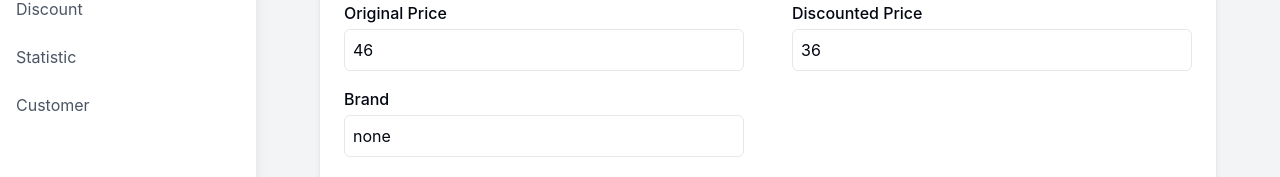
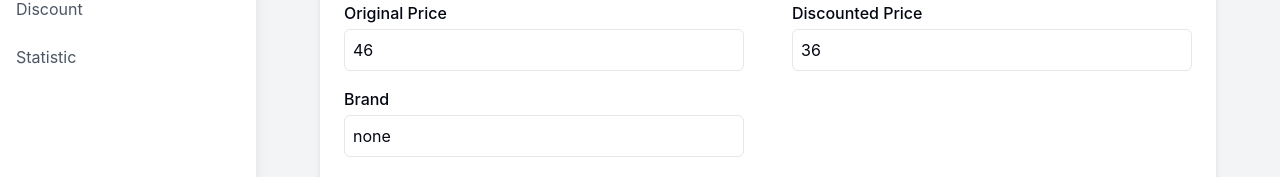
Before and after one commit to qdatn/StylistProject_Frontend, a React (Vite) app: page /admin/product/list/edit/1 in a window 1280 px wide. Shown: the part 287-464 px from the top of the page. Built offline with nearby package versions, Linux system fonts and the light colour scheme; no server answers.

Commit message:
comment tab not in use in admin sidebar

```diff
--- a/src/layouts/admin-layout/leftSideBar.tsx
+++ b/src/layouts/admin-layout/leftSideBar.tsx
@@ -43,9 +43,9 @@ const Sidebar = () => {
             <li className="py-2 px-4 text-gray-600 hover:bg-gray-200">
               <Link to="/admin/product/categories">Categories</Link>
             </li>
-            <li className="py-2 px-4 text-gray-600 hover:bg-gray-200">
+            {/* <li className="py-2 px-4 text-gray-600 hover:bg-gray-200">
               <Link to="/admin/product/pricelist">Price List</Link>
-            </li>
+            </li> */}
           </ul>
         )}
         <li className="py-3 px-4 text-gray-600 hover:bg-gray-200">
@@ -57,9 +57,9 @@ const Sidebar = () => {
         <li className="py-3 px-4 text-gray-600 hover:bg-gray-200">
           <Link to="/admin/statistic">Statistic</Link>
         </li>
-        <li className="py-3 px-4 text-gray-600 hover:bg-gray-200">
+        {/* <li className="py-3 px-4 text-gray-600 hover:bg-gray-200">
           <Link to="/admin/customer">Customer</Link>
-        </li>
+        </li> */}
       </ul>
     </div>
   );
```
